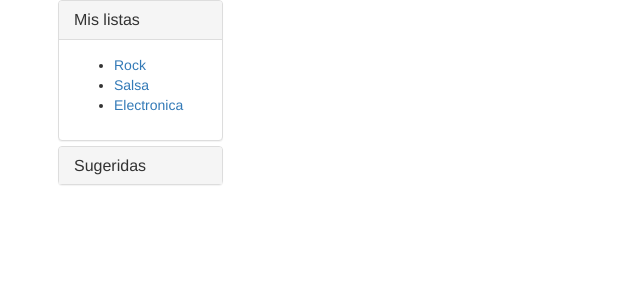
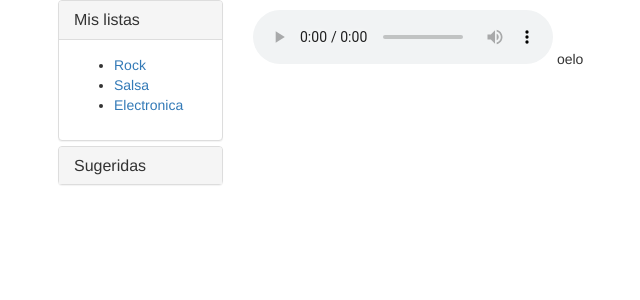
Before and after one commit to sdanielsilvas/music, a PHP site: page / in a window 1280 px wide. Shown: the top 300 px of the page, without its empty margins (12-652 px from the left). Run offline with PHP 8.4, Linux system fonts and the light colour scheme.

Commit message:
add url song

```diff
--- a/index.php
+++ b/index.php
@@ -47,6 +47,8 @@
       </div>
       <div class="col-md-10">
         <p id="change-text"></p>
+        <audio id="speech" src="http://www.smartecsolutions.com/public/file1.mp3" controls="controls" autoplay="autoplay">Your browser does not support the audio element.</audio>
+        oelo
       </div>
     </div>
   </div>
```
